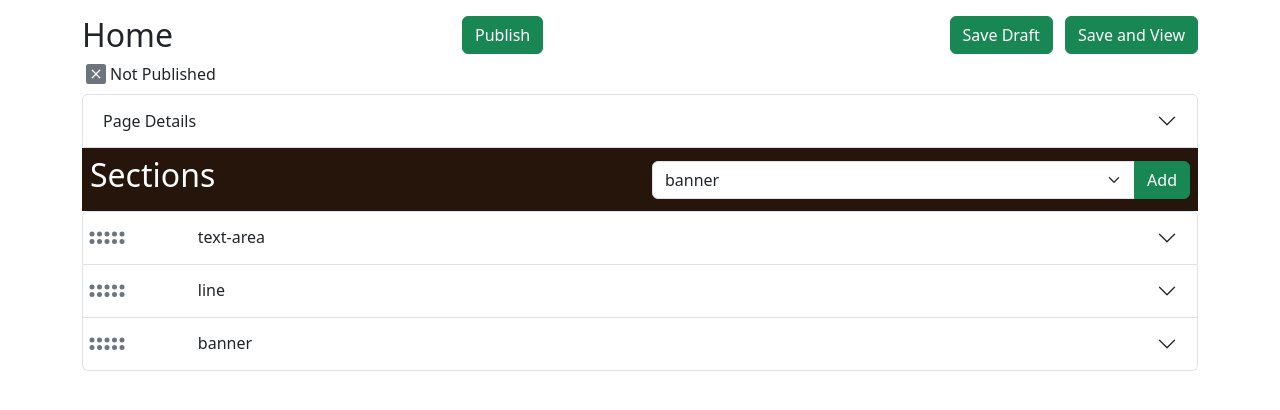
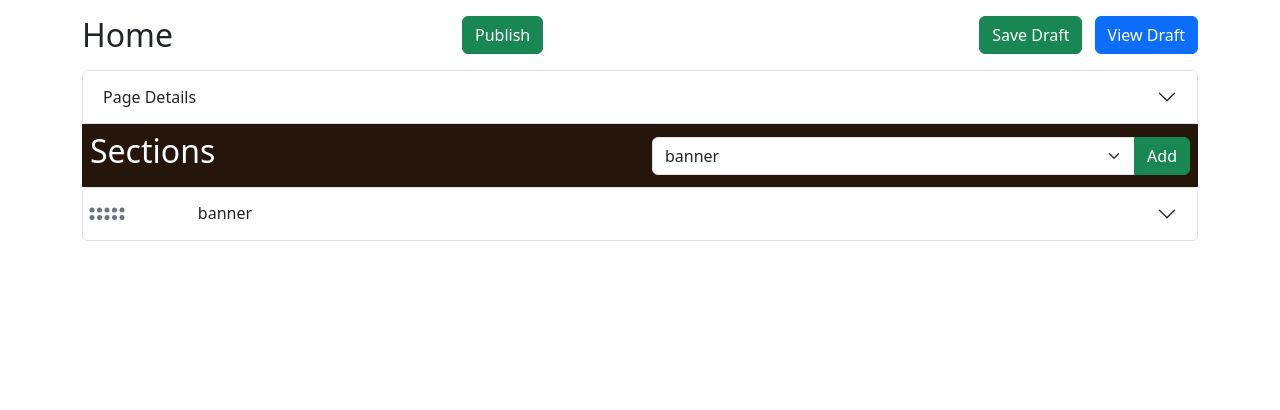
Before and after one commit to nick-dolf/tree-rat-cms, a Node server app: page /admin/pages/home in a window 1280 px wide. Shown: the part 132-542 px from the top of the page. Run offline with Node 20, Linux system fonts and the light colour scheme; some libraries are stand-ins or nearby versions.

Commit message:
added basic draft view

```diff
--- a/admin/assets/script.js
+++ b/admin/assets/script.js
@@ -133,7 +133,6 @@ $(".page-save-draft").click((event) => {
   })
     .done((response) => {
       output("Draft Saved");
-      console.log("update success", response);
       $("#pageFormAnchor").html(response);
       initSortable();
     })
--- a/admin/routes/admin.js
+++ b/admin/routes/admin.js
@@ -156,6 +156,7 @@ router.get("/", (req, res) => {
 
 // routes
 router.use("/pages", require("./pages"));
+router.use("/drafts", require("./drafts"));
 router.use("/page-folders", require("./page-folders"));
 router.use("/assets", require("./assets"));
 
--- a/admin/views/layouts/page-control.ejs
+++ b/admin/views/layouts/page-control.ejs
@@ -1,32 +1,11 @@
 <section class="pt-3 row">
-  <div class="col-md">
-    <h1 class="h2 m-0"><%= page.name %></h1>
+  <div class="col-md mb-3">
     <!-- Published -->
     <% if (page.publishedDate) { %>
-    <div class="my-2 d-flex align-items-center">
-      <svg
-        viewBox="0 0 16 16"
-        width="20"
-        xmlns="http://www.w3.org/2000/svg"
-        class="text-success mx-1"
-        fill="currentColor">
-        <use xlink:href="<%= site.url %>admin/assets/sprites.svg#check-square-fill" />
-      </svg>
-      <span>Published</span>
-    </div>
+
     <!-- Not Published -->
     <% } else { %>
-    <div class="my-2 d-flex align-items-center">
-      <svg
-        viewBox="0 0 16 16"
-        width="20"
-        xmlns="http://www.w3.org/2000/svg"
-        class="text-secondary mx-1"
-        fill="currentColor">
-        <use xlink:href="<%= site.url %>admin/assets/sprites.svg#x-square-fill" />
-      </svg>
-      <span>Not Published</span>
-    </div>
+    <h1 class="h2 m-0"><%= page.name %></h1>
     <% } %>
   </div>
   <div class="col-md my-2 my-md-0">
@@ -34,6 +13,5 @@
   </div>
   <div class="col-md my-2 my-md-0 text-end">
     <%- include("../components/button-action", { arg: {text: "Save Draft", extraClass: "page-save-draft me-2"}}) %>
-    <%- include("../components/button-action", { arg: {text: "Save and View", extraClass: "page-save-draft"}}) %>
-  </div>
+    <a href="<%= site.url %>admin/drafts/<%= page.permalink %>" class="btn btn-primary">View Draft</a>
 </section>
--- a/admin/views/layouts/sections.ejs
+++ b/admin/views/layouts/sections.ejs
@@ -1,4 +1,5 @@
-<% if (!page.sections) page.sections = {} %> <% for (let i =0; i < page.sections.length; i++) { %>
+<% if (!page.sections) page.sections = {} %>
+<% for (let i =0; i < page.sections.length; i++) { %>
 
 <div class="accordion-item cms-section">
   <div class="row align-items-baseline">
--- a/pages/drafts/home.json
+++ b/pages/drafts/home.json
@@ -1 +1 @@
-{"name":"Home","slug":"home","folder":"","permalink":"home","publishedDate":false,"draftedDate":"Sat Jun 17 2023 09:52:55 GMT-0500 (Central Daylight Time)","details":{"title":"","description":""},"sections":[{"template":"text-area","content":{"paragraph":""}},{"template":"line","content":{"paragraph":""}},{"template":"banner","content":{"paragraph":""}}]}
+{"name":"Home","slug":"home","folder":"","permalink":"home","publishedDate":false,"draftedDate":"Sat Jun 17 2023 10:37:38 GMT-0500 (Central Daylight Time)","details":{"title":"","description":"tests"},"sections":[{"template":"banner","content":{"paragraph":"resdf"}}]}
--- a/treerat.js
+++ b/treerat.js
@@ -30,9 +30,23 @@ if (process.env.NODE_ENV === "development") {
 app.set("view engine", "ejs");
 app.set("views", ["admin/views", "views"]);
 
+/*
+ * Render Middleware
+ */
 app.use((req, res, next) => {
   res.adminRender = (file, data) => {
     ejs.renderFile(process.cwd() + "/admin/views/" + file + ".ejs", { page: data, ...app.locals}, (err, html) => {
+      if (err) {
+        return res.send(`<body >${err.message.replace(/(?:\n)/g, '<br>')}</body>`);
+      }
+      res.send(html);
+    });
+  };
+  next();
+});
+app.use((req, res, next) => {
+  res.siteRender = (file, data) => {
+    ejs.renderFile(app.locals.viewDir+"/"+file + ".ejs", { page: data, ...app.locals}, (err, html) => {
       if (err) {
         return res.send(`<body >${err.message.replace(/(?:\n)/g, '<br>')}</body>`);
       }
--- a/views/default.ejs
+++ b/views/default.ejs
@@ -7,6 +7,10 @@
   <title>Document</title>
 </head>
 <body>
-  <h1>Tree RAT!</h1>
+  <main>
+    <% if (page.sections) for (let i =0; i < page.sections.length; i++) { %>
+      <%- include(`sections/${page.sections[i].template}/site-${page.sections[i].template}`, { content : page.sections[i].content }) %>
+    <% } %>
+  </main>
 </body>
 </html>
--- a/views/sections/banner/site-banner.ejs
+++ b/views/sections/banner/site-banner.ejs
@@ -1,3 +1,3 @@
 <section class="text-area">
-  <%= block.text-area %>
+  <%= content.paragraph %>
 </section>
```
Also changed, not shown: admin/routes/drafts.js (added, +33 -0 lines).
